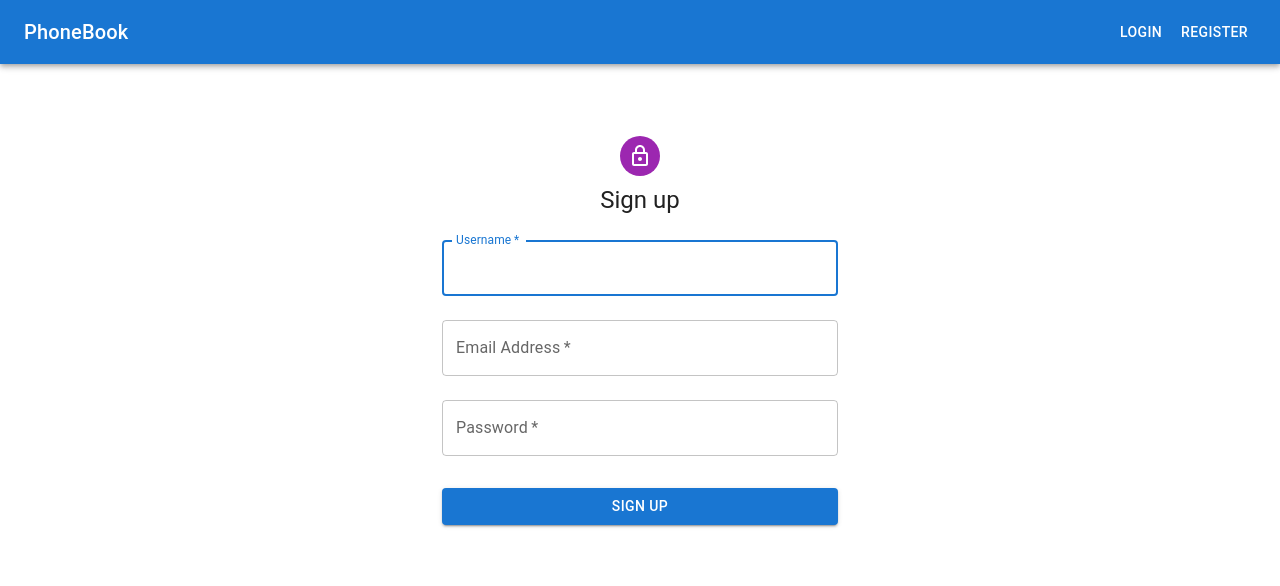
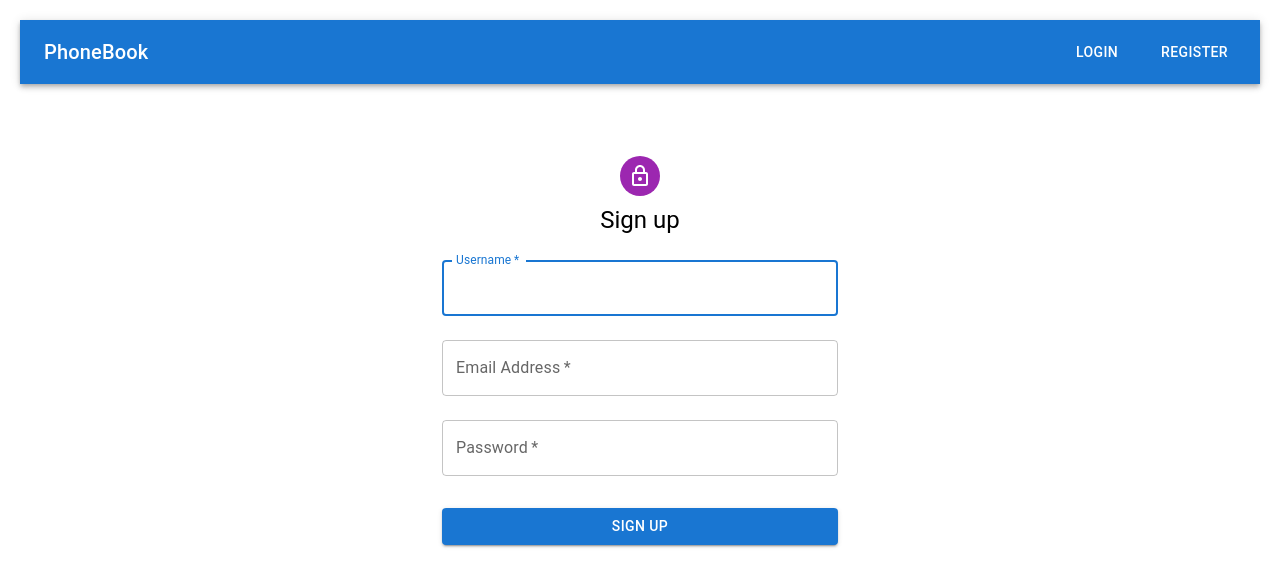
Before and after one commit to JustDunia/Phonebook, a React (Create React App) app: page /goit-react-hw-08-phonebook/register in a window 1280 px wide. Shown: the top 586 px of the page. Built offline with nearby package versions, Linux system fonts and the light colour scheme.

Commit message:
fixed layout;links

```diff
--- a/src/components/SharedLayout.js
+++ b/src/components/SharedLayout.js
@@ -22,17 +22,22 @@ export const SharedLayout = () => {
 
           {!isLoggedIn ? (
             <>
-              <Button href="login" color="inherit">
+              <Button href="/login" color="inherit" sx={{ marginRight: 3 }}>
                 Login
               </Button>
-              <Button href="register" color="inherit">
+              <Button href="/register" color="inherit">
                 Register
               </Button>
             </>
           ) : (
             <>
-              <Typography variant="button" component="p" color="inherit">
-                {userData.name}
+              <Typography
+                variant="button"
+                component="p"
+                color="inherit"
+                sx={{ marginRight: 3 }}
+              >
+                Hello, {userData.name}
               </Typography>
               <Button onClick={() => dispatch(logOut())} color="inherit">
                 Logout
@@ -41,11 +46,10 @@ export const SharedLayout = () => {
           )}
         </Toolbar>
       </AppBar>
-      <main>
-        <Suspense fallback={<p>Loading...</p>}>
-          <Outlet />
-        </Suspense>
-      </main>
+
+      <Suspense fallback={<p>Loading...</p>}>
+        <Outlet />
+      </Suspense>
     </div>
   );
 };
--- a/src/pages/Contacts.js
+++ b/src/pages/Contacts.js
@@ -10,7 +10,6 @@ import {
 import { useEffect } from 'react';
 import { fetchContacts } from 'redux/contacts/operations';
 import { Container } from '@mui/system';
-import { Box } from '@mui/system';
 import { Typography } from '@mui/material';
 
 const Contacts = () => {
@@ -24,9 +23,9 @@ const Contacts = () => {
   }, [dispatch]);
 
   return (
-    <>
-      <Container component="main" maxWidth="xs">
-        <Box
+    <Container
+      component="main"
+      maxWidth="xs"
       sx={{
         marginTop: 8,
         display: 'flex',
@@ -51,9 +50,7 @@ const Contacts = () => {
         </Typography>
       )}
       {isLoding && <p>Loading...</p>}
-        </Box>
     </Container>
-    </>
   );
 };
 
--- a/src/pages/Home.js
+++ b/src/pages/Home.js
@@ -30,11 +30,11 @@ const Home = () => {
         Please Sign in or register new user
       </Typography>
       <Box sx={{ mt: 5 }}>
-        <Button href="login" type="button" variant="contained" sx={{ mt: 3 }}>
+        <Button href="/login" type="button" variant="contained" sx={{ mt: 3 }}>
           Sign In
         </Button>
         <Button
-          href="register"
+          href="/register"
           type="button"
           variant="contained"
           sx={{ mt: 3, ml: 1 }}
--- a/src/pages/Login.js
+++ b/src/pages/Login.js
@@ -1,7 +1,6 @@
 import * as React from 'react';
 import Avatar from '@mui/material/Avatar';
 import Button from '@mui/material/Button';
-import CssBaseline from '@mui/material/CssBaseline';
 import TextField from '@mui/material/TextField';
 import Link from '@mui/material/Link';
 import Grid from '@mui/material/Grid';
@@ -26,9 +25,9 @@ const Login = () => {
   };
 
   return (
-    <Container component="main" maxWidth="xs">
-      <CssBaseline />
-      <Box
+    <Container
+      component="main"
+      maxWidth="xs"
       sx={{
         marginTop: 8,
         display: 'flex',
@@ -79,7 +78,6 @@ const Login = () => {
           </Grid>
         </Grid>
       </Box>
-      </Box>
     </Container>
   );
 };
--- a/src/pages/Register.js
+++ b/src/pages/Register.js
@@ -1,7 +1,6 @@
 import * as React from 'react';
 import Avatar from '@mui/material/Avatar';
 import Button from '@mui/material/Button';
-import CssBaseline from '@mui/material/CssBaseline';
 import TextField from '@mui/material/TextField';
 import Box from '@mui/material/Box';
 import LockOutlinedIcon from '@mui/icons-material/LockOutlined';
@@ -25,9 +24,9 @@ const Register = () => {
   };
 
   return (
-    <Container component="main" maxWidth="xs">
-      <CssBaseline />
-      <Box
+    <Container
+      component="main"
+      maxWidth="xs"
       sx={{
         marginTop: 8,
         display: 'flex',
@@ -85,7 +84,6 @@ const Register = () => {
           Sign Up
         </Button>
       </Box>
-      </Box>
     </Container>
   );
 };
```
Lines whose indentation alone changed are shown as unchanged.
